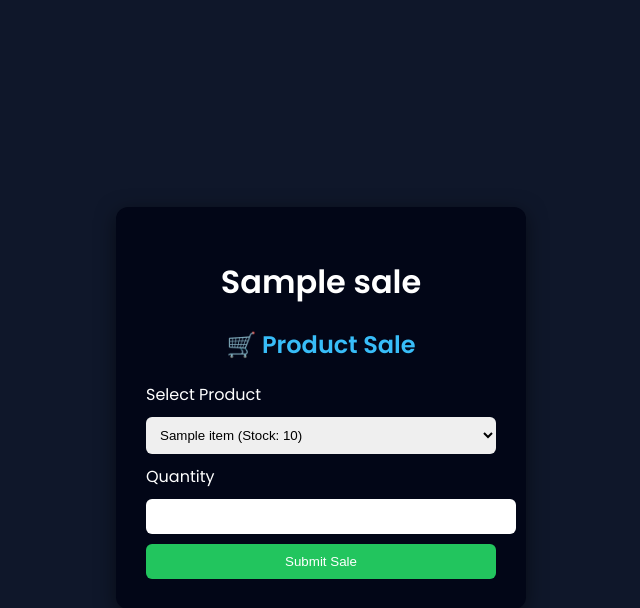
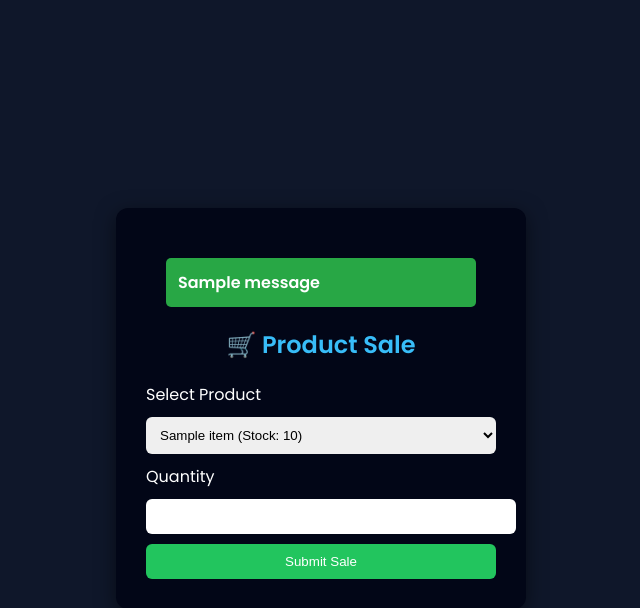
Before and after one commit to Cyber-Py-Coder/inventory_management_system, a Flask app: template templates/product_sale.html in a window 1280 px wide. Shown: the top 608 px of the page, without its empty margins (319-959 px from the left). Run offline with Flask 3, Linux system fonts and the light colour scheme; the template is opened without the code that fills it: most values are stand-ins (such as "Sample title", 1, 10 or a date in 2020); one stand-in notice (Sample message) is shown.

Commit message:
update code

```diff
--- a/app.py
+++ b/app.py
@@ -134,11 +134,21 @@ def sale_item():
 
     product_id=request.form.get('product_id')
     qty=request.form.get('qty')
+    product_name=request.form.get('product_name')
+    price=request.form.get('price')
 
     cursor=mydb.cursor(dictionary=True)
     cursor.execute("UPDATE products SET quantity = quantity - %s WHERE id = %s AND quantity >= %s", (qty, product_id, qty))
 
-    return render_template('product_sale.html', sale='Item sale successfully')
+    query='insert into sales (product_name, sale_price, product_id, qty) VALUES (%s, %s, %s, %s)'
+    values=(product_name, price, product_id, qty)
+    cursor.execute(query, values)
+    mydb.commit()
+    cursor.close()
+
+
+    flash("Item sold successfully!", "success")
+    return redirect(url_for('product_sale'))
 
 #------------------------------------------
 @app.route('/logout')
--- a/templates/product_sale.html
+++ b/templates/product_sale.html
@@ -54,26 +54,62 @@ button {
 button:hover {
     background: #16a34a;
 }
+
+.flash-container {
+    margin: 20px;
+}
+
+.flash {
+    padding: 12px;
+    margin-bottom: 10px;
+    border-radius: 5px;
+    color: white;
+    font-weight: bold;
+}
+
+/* Categories */
+.flash.success { background-color: #28a745; }
+.flash.error { background-color: #dc3545; }
+.flash.warning { background-color: #ffc107; color: black; }
 </style>
 </head>
 
 <body>
 
 <div class="container">
-    <h1 style="text-align: center;">{{sale}}</h1>
+    {% with messages = get_flashed_messages(with_categories=true) %}
+  {% if messages %}
+    <div class="flash-container">
+      {% for category, message in messages %}
+        <div class="flash {{ category }}">
+          {{ message }}
+        </div>
+      {% endfor %}
+    </div>
+  {% endif %}
+{% endwith %}
+    <!-- <h1 style="text-align: center;">{{sale}}</h1> -->
     <h2>🛒 Product Sale</h2>
 
     <form action="/sale_item" method="POST">
 
         <!-- Product Dropdown -->
         <label>Select Product</label>
-        <select name="product_id" required>
+        <select name="product_id" id="productSelect" required>
             {% for item in items %}
-            <option value="{{ item.id }}">
+            <option
+                value="{{ item.id }}"
+                data-name="{{ item.product_name }}"
+                data-price="{{ item.price }}">
+
                 {{ item.product_name }} (Stock: {{ item.quantity }})
             </option>
             {% endfor %}
         </select>
+
+        <!-- Hidden Fields -->
+        <input type="hidden" name="product_name" id="productName">
+        <input type="hidden" name="price" id="productPrice">
 
         <!-- Quantity -->
         <label>Quantity</label>
@@ -81,8 +117,25 @@ button:hover {
 
         <button type="submit">Submit Sale</button>
     </form>
+</div>
 
-</div>
+<script>
+    const select = document.getElementById("productSelect");
+    const nameField = document.getElementById("productName");
+    const priceField = document.getElementById("productPrice");
+
+    function updateHiddenFields() {
+        const selected = select.options[select.selectedIndex];
+        nameField.value = selected.getAttribute("data-name");
+        priceField.value = selected.getAttribute("data-price");
+    }
+
+    // Initial run
+    updateHiddenFields();
+
+    // On change
+    select.addEventListener("change", updateHiddenFields);
+</script>
 
 </body>
 </html>
```
